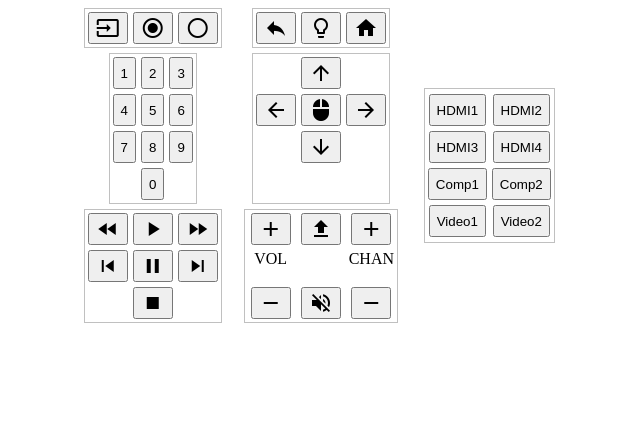
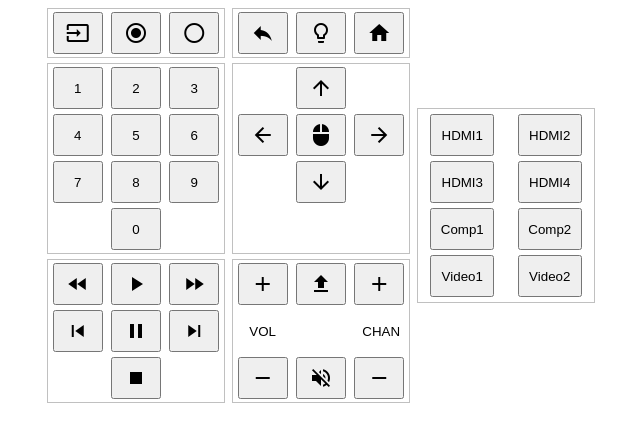
Before and after one commit to csgrimes1/remote-control-center, a website: page static/bravia-remote.html in a window 1280 px wide. Shown: the whole page, without its empty margins (319-959 px from the left). Drawn offline with Linux system fonts and the light colour scheme.

Commit message:
more css fixes

```diff
--- a/static/bravia-remote.html
+++ b/static/bravia-remote.html
@@ -54,7 +54,7 @@
                     <div><button command="ok"><i class="material-icons">mouse</i></button></div>
                     <div><button command="cursorRight"><i class="material-icons">arrow_forward</i></button></div>
                     <div></div>
-                    <div><button command="cursorDown"><i class="material-icons">arrow_downward</i></button></div>
+                    <div><button command="cursorDown" title="Down/menu"><i class="material-icons">arrow_downward</i></button></div>
                     <div></div>
                     <div></div>
                     <div style="visibility: hidden"><button command="netflix" title="Netflix"><i class="material-icons">movie</i></button></div>
@@ -64,9 +64,9 @@
                     <div><button command="volumeUp"><i class="material-icons">add</i></button></div>
                     <div><button command="Jump" title="Jump"><i class="material-icons">file_upload</i></button></div>
                     <div><button command="channelUp"><i class="material-icons">add</i></button></div>
-                    <div>VOL</div>
+                    <div><button class="inactive" disabled="true">VOL</button></div>
                     <div style="visibility: hidden"><button command="netflix" title="Netflix"><i class="material-icons">movie</i></button></div>
-                    <div>CHAN</div>
+                    <div><button class="inactive" disabled="true">CHAN</button></div>
                     <div><button command="volumeDown"><i class="material-icons">remove</i></button></div>
                     <div><button command="mute" title="Mute"><i class="material-icons">volume_off</i></button></div>
                     <div><button command="channelDown"><i class="material-icons">remove</i></button></div>
--- a/static/css/layouts.css
+++ b/static/css/layouts.css
@@ -3,7 +3,7 @@
     grid-gap: 5px;
     grid-template-columns: repeat(auto-fit, minmax(150px, 1fr));
     margin: auto;
-    max-width: 500px;
+    max-width: 550px;
 }
 
 button {
@@ -22,8 +22,6 @@ button {
     grid-gap: 5px;
     display: grid;
     grid-template-columns: 1fr 1fr 1fr;
-    max-width: 170px;
-    margin: auto;
 }
 
 .two-col {
@@ -32,10 +30,36 @@ button {
     grid-gap: 5px;
     display: grid;
     grid-template-columns: 1fr 1fr;
+}
+
+div.three-col, div.two-col{
     max-width: 170px;
+    min-width: 170px;
+    text-align: center;
     margin: auto;
 }
 
-.three-col div, .two-col div {
+.three-col div {
+    display: table-cell;
+    vertical-align: middle;
+}
+
+button {
+    max-height: 42px;
+    min-height: 42px;
+    max-width: 50px;
+    min-width: 50px;
+    overflow: hidden;
     text-align: center;
 }
+
+.two-col button {
+    min-width: 64px;
+    max-width: 64px;
+}
+
+.inactive {
+    border-color: transparent;
+    color: inherit;
+    background-color: transparent;
+}
```
Also changed, not shown: static/firetv-remote.html (+0 -5 lines).
